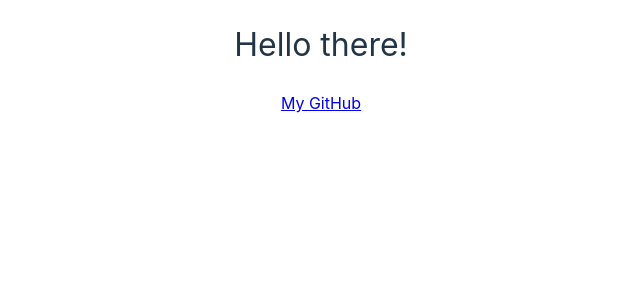
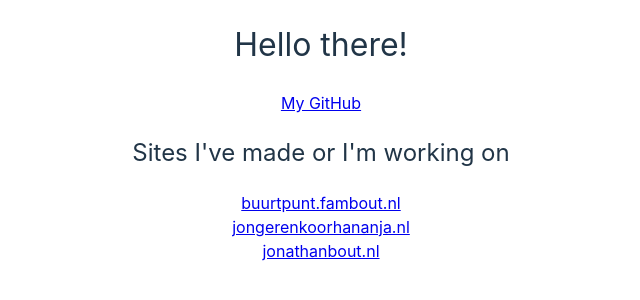
Before and after one commit to JonathanBout/portfolio, a Vue app: page / in a window 1280 px wide. Shown: the top 300 px of the page, without its empty margins (319-959 px from the left). Built offline with nearby package versions, Linux system fonts and the light colour scheme.

Commit message:
Add some links for sites i made

```diff
--- a/src/App.vue
+++ b/src/App.vue
@@ -3,8 +3,14 @@
 <template>
   <main>
     <h1 class="title">Hello there!</h1>
-    <ul class="links">
+    <ul class="no-bullets">
       <li><a href="https://github.com/jonathanbout">My GitHub</a></li>
+    </ul>
+    <h2>Sites I've made or I'm working on</h2>
+    <ul class="no-bullets">
+        <li><a href="buurtpunt.fambout.nl">buurtpunt.fambout.nl</a></li>
+        <li><a href="jongerenkoorhananja.nl">jongerenkoorhananja.nl</a></li>
+        <li><a href="jonathanbout.nl">jonathanbout.nl</a></li>
     </ul>
   </main>
 </template>
@@ -15,8 +21,7 @@ main {
   position: absolute;
   inset: 0;
 }
-.links {
-  list-style-type: none;
+.no-bullets {
   margin: auto;
   padding: 0;
 }
--- a/src/style.css
+++ b/src/style.css
@@ -21,6 +21,10 @@
   }
 }
 
-h1 {
+.no-bullets {
+  list-style-type: none;
+}
+
+h1, h2, h3 {
   font-weight: normal;
 }
```
